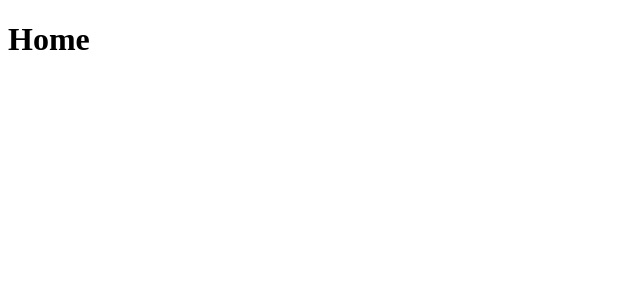
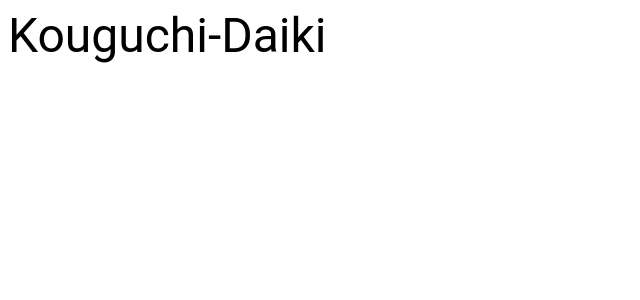
Before and after one commit to K-Daiki-0ne/Atomic-Design, a React (Create React App) app: page / in a window 1280 px wide. Shown: the top 300 px of the page, without its empty margins (0-640 px from the left). Built offline with nearby package versions, Linux system fonts and the light colour scheme.

Commit message:
Fix: file name & component name

```diff
--- a/src/components/atoms/Icons/DeleteIcon.jsx
+++ b/src/components/atoms/Icons/Delete.jsx
@@ -1,7 +1,7 @@
 import React from 'react';
 import DeleteIcon from '@material-ui/icons/Delete';
 
-export function DeleteIcon() {
+export function Delete() {
   return (
     <DeleteIcon />
   );
--- a/src/components/atoms/Icons/NextIcon.jsx
+++ b/src/components/atoms/Icons/Next.jsx
@@ -1,7 +1,7 @@
 import React from 'react';
 import NavigateNextIcon from '@material-ui/icons/NavigateNext';
 
-export function SendIcon(){
+export function Next(){
   return (
     <NavigateNextIcon />
   );
--- a/src/components/atoms/index.jsx
+++ b/src/components/atoms/index.jsx
@@ -4,6 +4,6 @@ export * from './DescriptionHeader/DescriptionHeader';
 export * from './DescriptionText/DescriptionText';
 export * from './FooterText/FooterText';
 export * from './HeaderText/HeaderText';
-export * from './Icons/DeleteIcon';
-export * from './Icons/NextIcon';
+export * from './Icons/Delete';
+export * from './Icons/Next';
 export * from './Menu/Menu';
--- a/src/pages/Home.jsx
+++ b/src/pages/Home.jsx
@@ -1,7 +1,8 @@
 import React from 'react';
+import { AuthorText } from '../components/atoms/index';
 
 export function Home() {
   return (
-    <h1>Home</h1>
+    <AuthorText />
   );
 };
```
